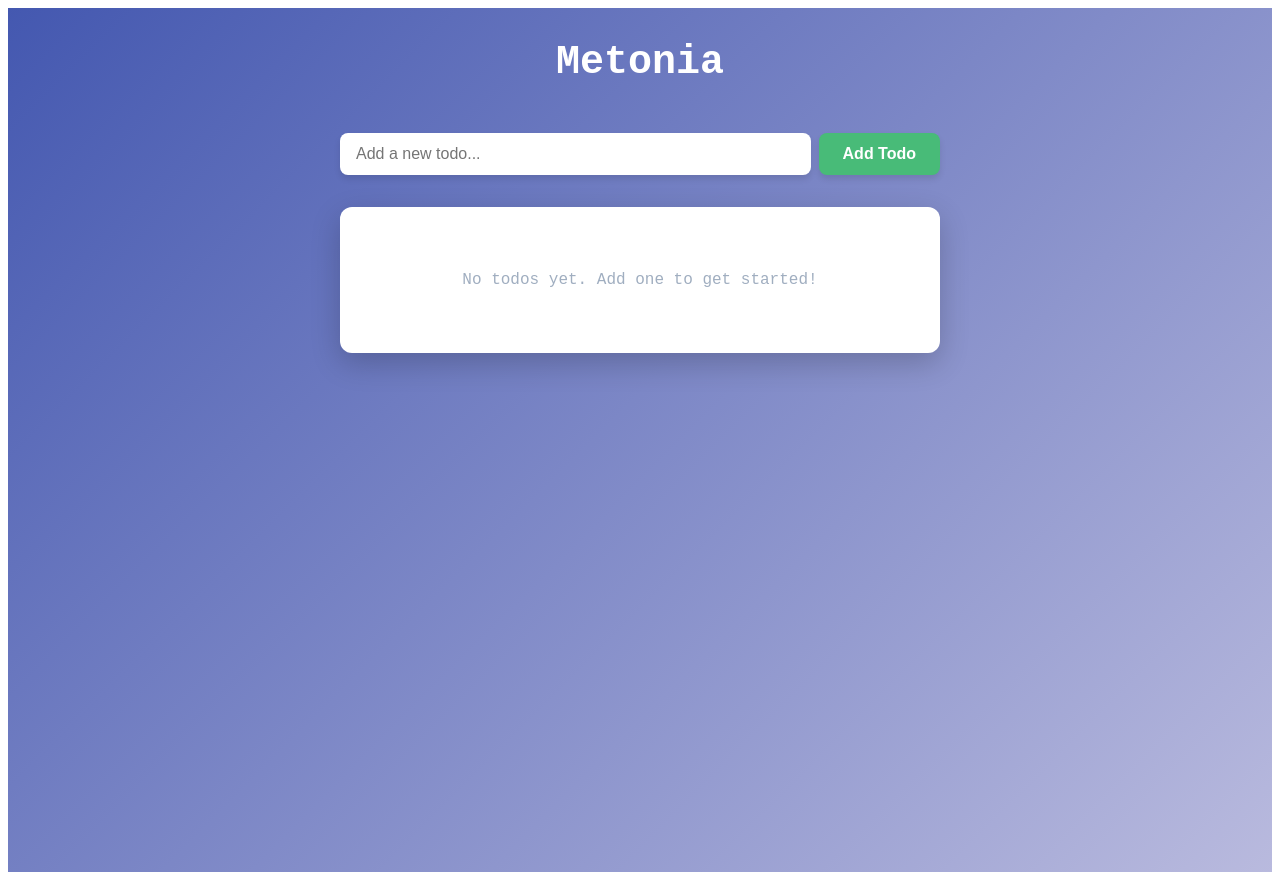
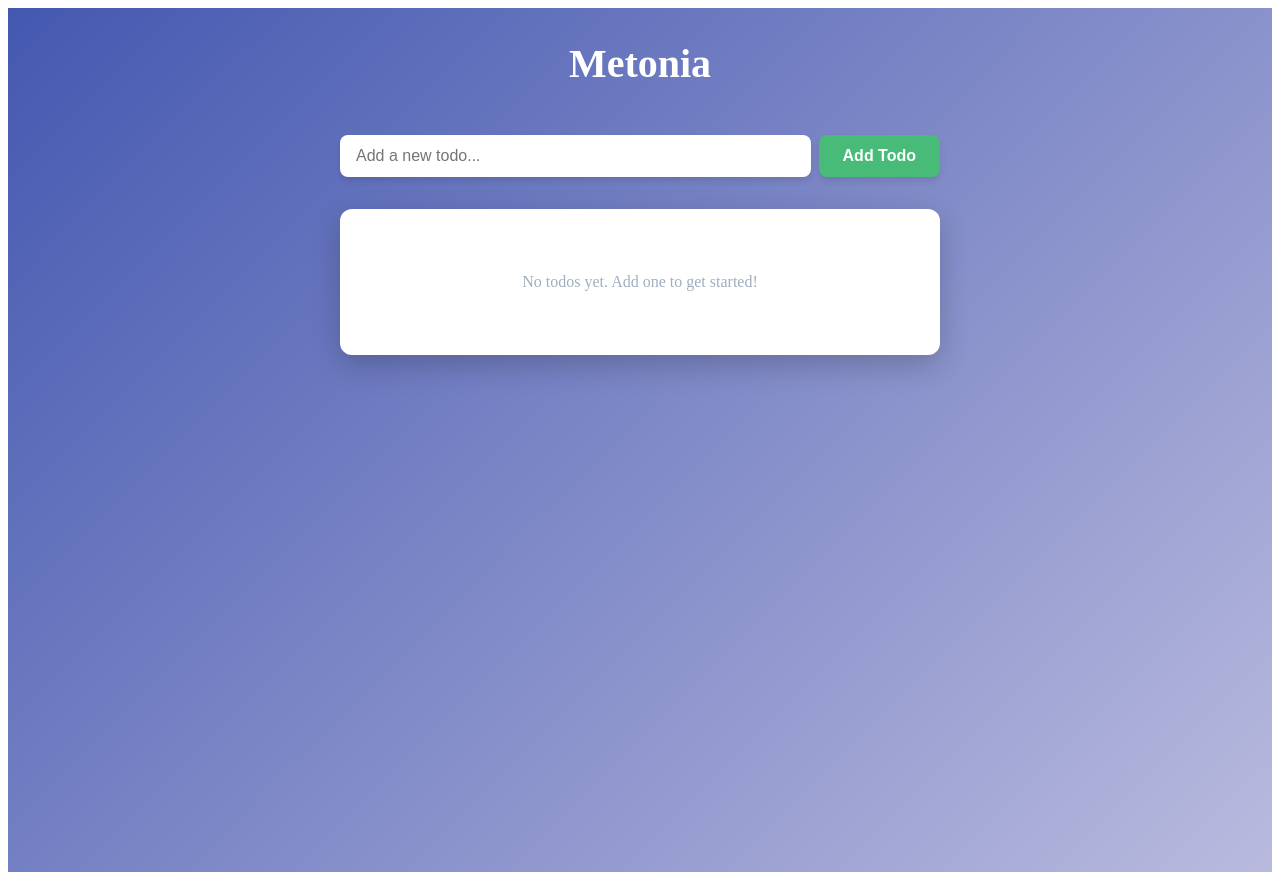
Before and after one commit to Sunjay77/Metanoia, a React (Vite) app: page / in a window 1280 px wide. Built offline with nearby package versions, Linux system fonts and the light colour scheme.

Commit message:
remove font-family from app styles

```diff
--- a/src/App.css
+++ b/src/App.css
@@ -2,7 +2,6 @@
   min-height: 100vh;
   background: linear-gradient(135deg, #4458b0 0%, #b9bade 100%);
   padding: 2rem 1rem;
-  font-family: 'Courier New', Courier, monospace;
 }
 
 .app-header {
```
